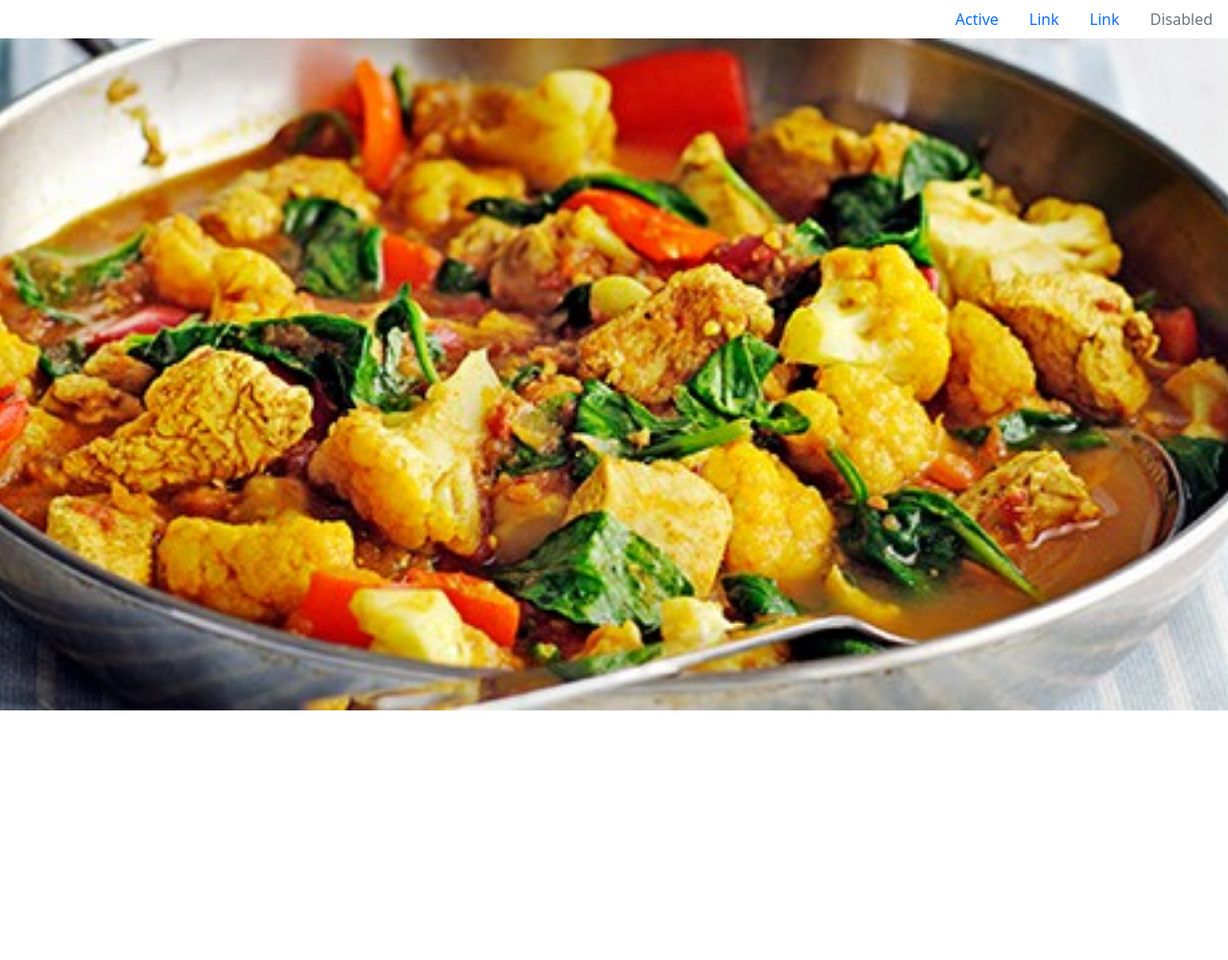
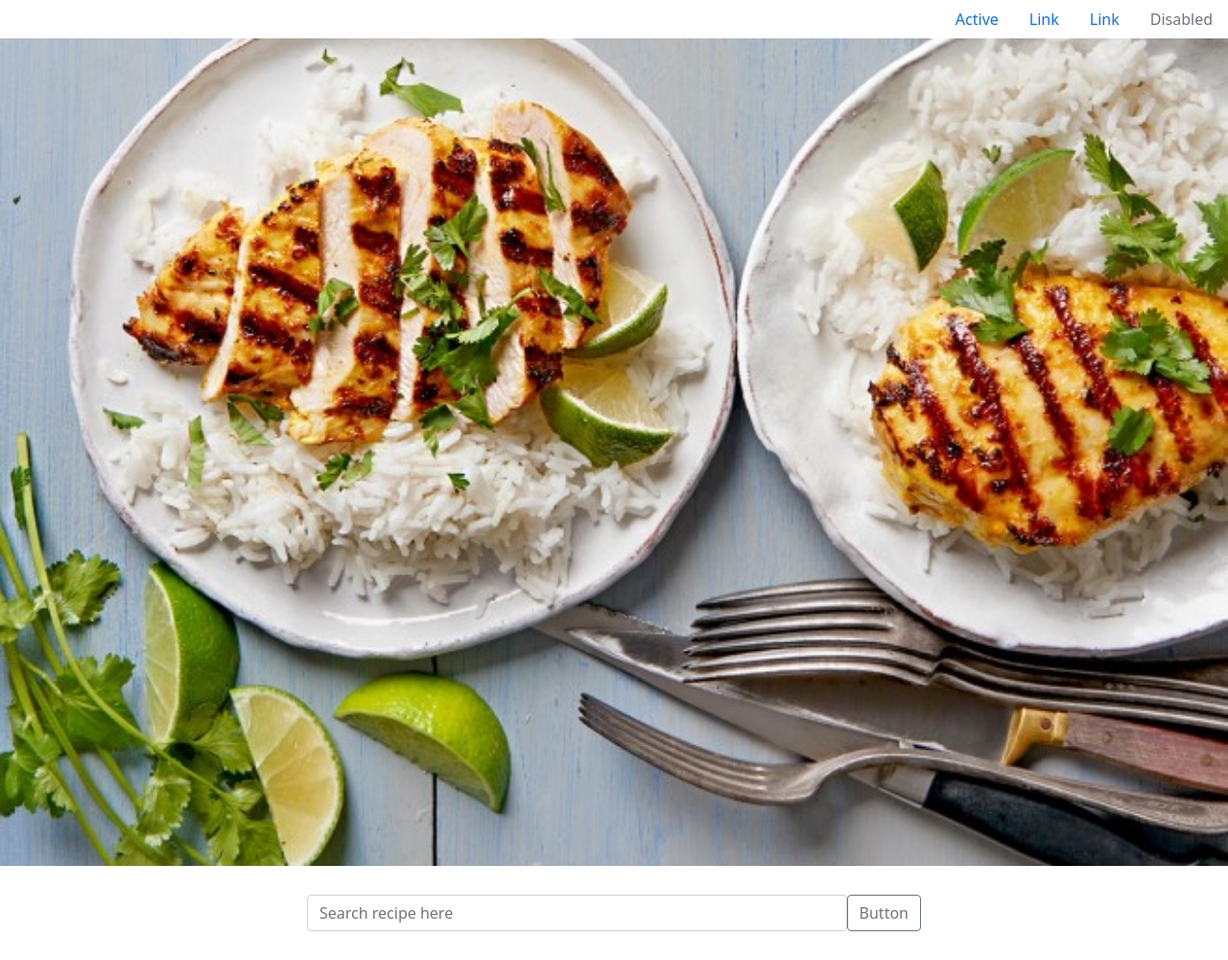
Before and after one commit to JamesFahey/recipe-app, a website: page index.html in a window 1280 px wide. Shown: the whole page at 96% size. Before the commit the page ends 800 px from the top, so only its background shows below. Drawn offline with nearby package versions, Linux system fonts and the light colour scheme.

Commit message:
add search bar for recipes

```diff
--- a/css/style.css
+++ b/css/style.css
@@ -1,11 +1,6 @@
-.carousel .carousel-item {
-    height: 700px;
-  }
-
-  .carousel-item img {
-      position: absolute;
-      object-fit:cover;
-      top: 0;
-      left: 0;
-      min-height: 700px;
-  }
+.search-bar {
+    position: relative;
+    display: flex;
+    margin-top: 30px;
+    margin-bottom: 30px;
+}
--- a/index.html
+++ b/index.html
@@ -30,10 +30,17 @@
     <div id="carouselExampleSlidesOnly" class="carousel slide" data-bs-ride="carousel">
         <div class="carousel-inner">
           <div class="carousel-item active">
-            <img src="images/home-image.jpg" class="d-block w-100" alt="...">
+            <img src="images/main-image.jpg" class="d-block w-100" alt="...">
           </div>
         </div>
       </div>
 
+    <div>
+      <div class="search-bar col-6 offset-3">
+        <input type="text" class="form-control" placeholder="Search recipe here" aria-label="Recipient's username" aria-describedby="button-addon2">
+        <button class="btn btn-outline-secondary" type="button" id="button-addon2">Button</button>
+      </div>
+    </div>
+
 </body>
 </html>
```
Also changed, not shown: images/main-image.jpg (added), images/meals.jpg (added).
